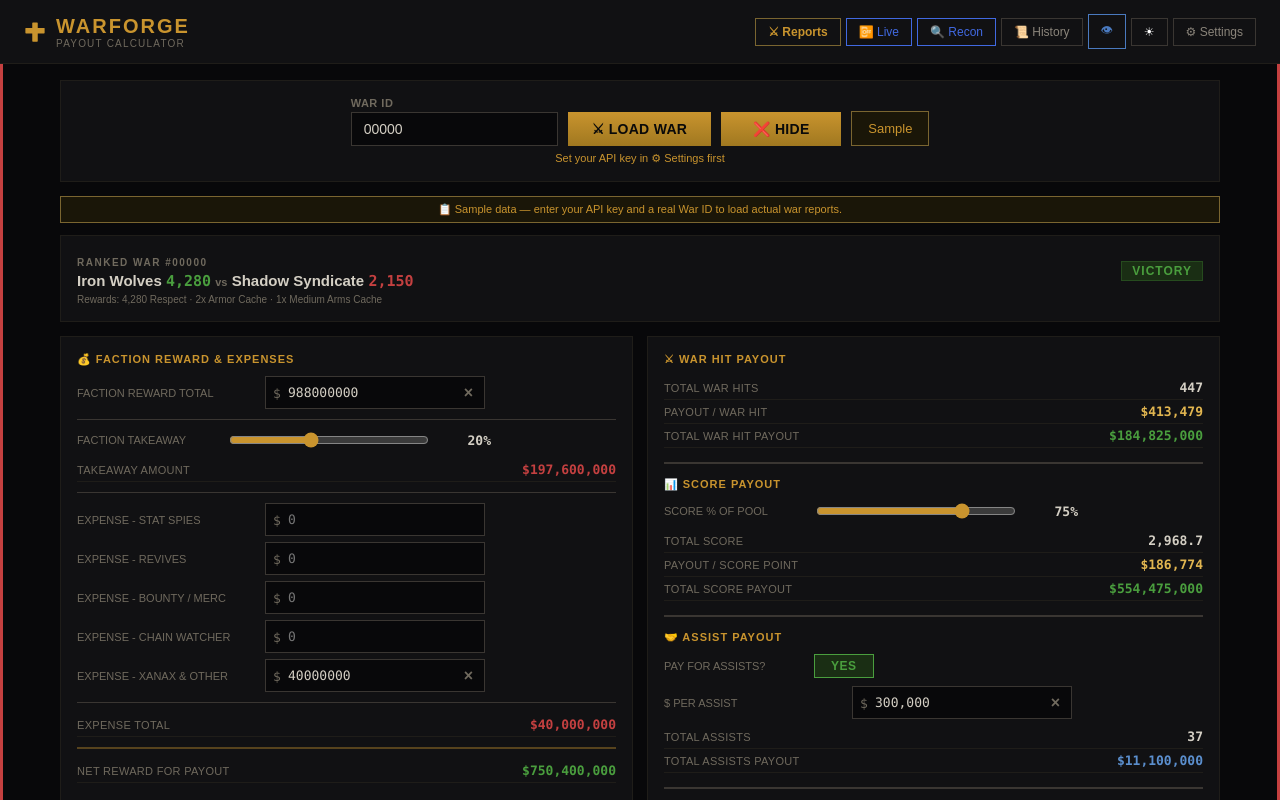
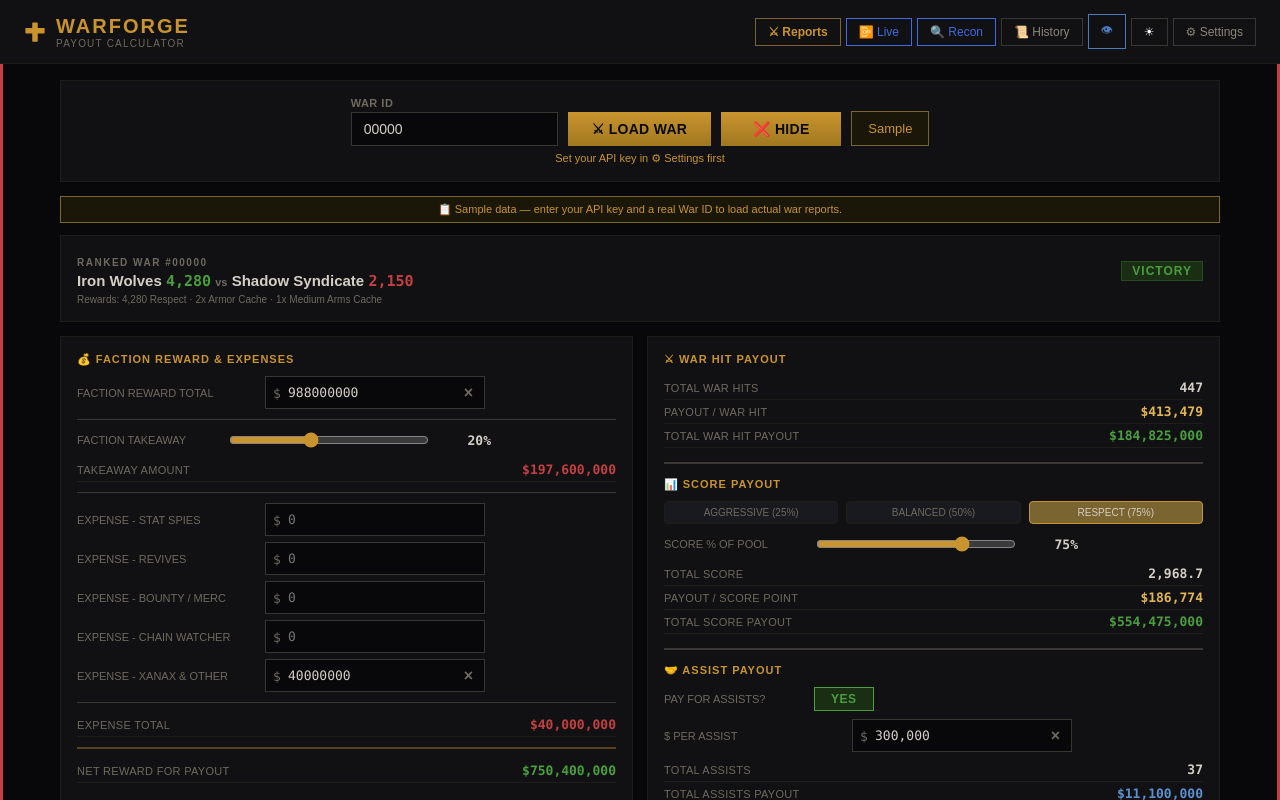
Before and after one commit to ghostddragons-cloud/WarForge, a Next.js app in the folder WarForgeV2/: page /payout in a window 1280 px wide. Both pictures are taken after a click on the button "Sample". Shown: the top 800 px of the page. Built offline with nearby package versions, Linux system fonts and the light colour scheme.

Commit message:
Update payout.js

```diff
--- a/WarForgeV2/pages/payout.js
+++ b/WarForgeV2/pages/payout.js
@@ -262,6 +262,32 @@ export default function PayoutCalc(){
               {statLine("TOTAL WAR HIT PAYOUT",fmtMoney(totHitPay),th.vic)}
               <div style={{height:"2px",background:th.iron,margin:"14px 0"}}/>
               <div style={secTitle}>📊 Score Payout</div>
+              <div style={{display:"flex", gap:"8px", marginBottom:"10px"}}>
+                {[
+                  { label: "Aggressive (25%)", val: 25 },
+                  { label: "Balanced (50%)", val: 50 },
+                  { label: "Respect (75%)", val: 75 }
+                ].map(p => (
+                  <button
+                    key={p.label}
+                    onClick={() => setScorePct(p.val)}
+                    style={{
+                      flex: 1,
+                      padding: "5px",
+                      fontSize: "10px",
+                      background: scorePct === p.val ? th.gD : th.rB,
+                      color: scorePct === p.val ? th.bone : th.steel,
+                      border: `1px solid ${scorePct === p.val ? th.gold : th.cb}`,
+                      borderRadius: "4px",
+                      cursor: "pointer",
+                      textTransform: "uppercase",
+                      fontFamily: "Arial, sans-serif"
+                    }}
+                  >
+                    {p.label}
+                  </button>
+                ))}
+              </div>
               {slider("SCORE % OF POOL",scorePct,setScorePct,0,100)}
               {statLine("TOTAL SCORE",fmtNum(totalScore))}
               {statLine("PAYOUT / SCORE POINT",fmtMoney(perScore),th.gB)}
```
